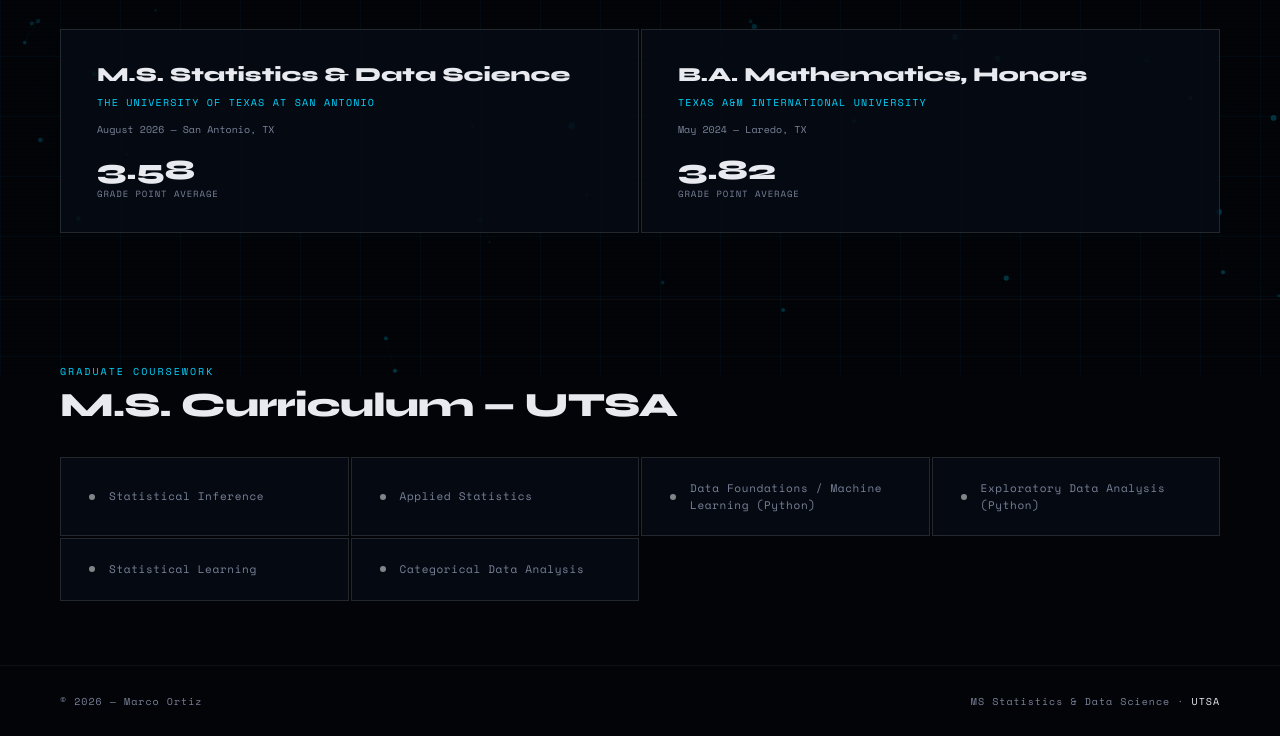
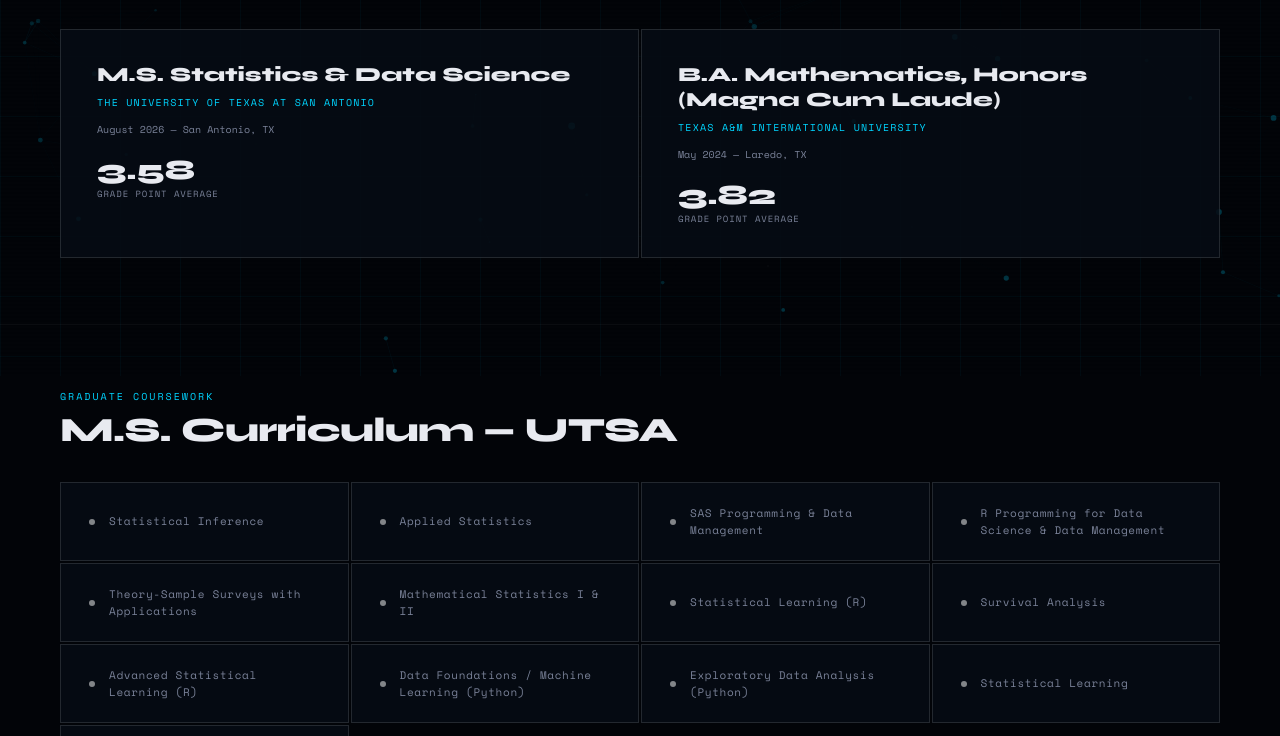
Before and after one commit to summer-waves/summer-waves.github.io, a plain HTML site: page coursework.html in a window 1280 px wide. Shown: the part 424-1160 px from the top of the page. Drawn offline with nearby package versions, Linux system fonts and the light colour scheme.

Commit message:
Update coursework.html

```diff
--- a/coursework.html
+++ b/coursework.html
@@ -86,7 +86,7 @@
         <div class="gpa-label">Grade Point Average</div>
       </div>
       <div class="edu-hl">
-        <div class="degree">B.A. Mathematics, Honors</div>
+        <div class="degree">B.A. Mathematics, Honors (Magna Cum Laude)</div>
         <div class="school">Texas A&amp;M International University</div>
         <div class="meta">May 2024 — Laredo, TX</div>
         <div class="gpa">3.82</div>
@@ -102,6 +102,13 @@
     <div class="course-grid">
       <div class="course-card"><div class="course-dot"></div>Statistical Inference</div>
       <div class="course-card"><div class="course-dot"></div>Applied Statistics</div>
+      <div class="course-card"><div class="course-dot"></div>SAS Programming & Data Management</div>
+      <div class="course-card"><div class="course-dot"></div>R Programming for Data Science & Data Management</div>
+      <div class="course-card"><div class="course-dot"></div>Theory-Sample Surveys with Applications</div>
+      <div class="course-card"><div class="course-dot"></div>Mathematical Statistics I & II</div>
+      <div class="course-card"><div class="course-dot"></div>Statistical Learning (R)</div>
+      <div class="course-card"><div class="course-dot"></div>Survival Analysis</div>
+      <div class="course-card"><div class="course-dot"></div>Advanced Statistical Learning (R)</div>
       <div class="course-card"><div class="course-dot"></div>Data Foundations / Machine Learning (Python)</div>
       <div class="course-card"><div class="course-dot"></div>Exploratory Data Analysis (Python)</div>
       <div class="course-card"><div class="course-dot"></div>Statistical Learning</div>
```
